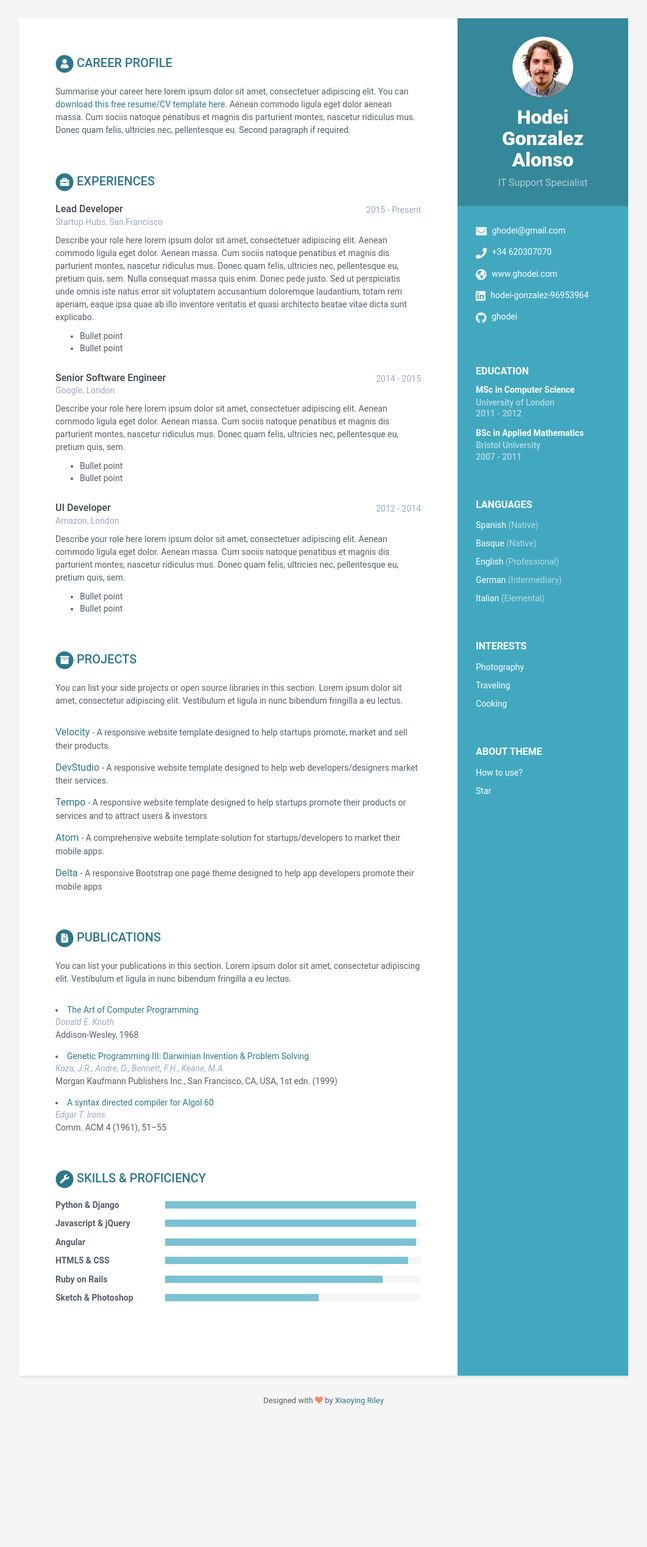
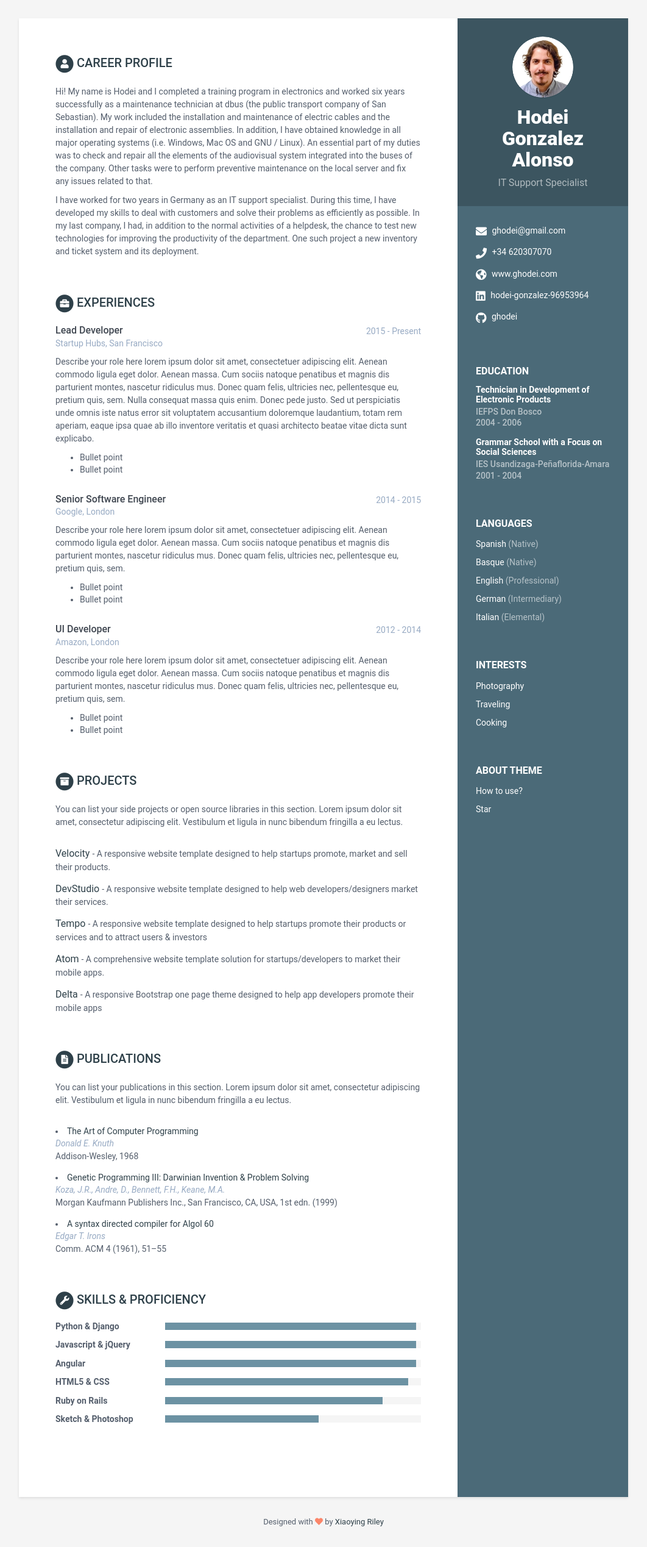
Before and after one commit to ghodei/cv-hodei, a Jekyll site: the page built from index.html, in a window 1280 px wide. Shown: the whole page at 61% size, without its empty margins (109-1171 px from the left). Built offline with Jekyll 4.4.1, drawn with Linux system fonts in a browser that asks for light colours; before the commit the page ends 2338 px from its top, so only the background shows below that.

Commit message:
updated information

```diff
--- a/_config.yml
+++ b/_config.yml
@@ -6,7 +6,7 @@ url: 'www.ghodei.com'
 baseurl: '/cv-hodei' #change it according to your repository name
 description: I'm Hodei and this is my resume
 # Style will be applied only after restarting the build or serve. Just choose one of the options.
-theme_skin: blue # blue turquoise green berry orange ceramic
+theme_skin: ceramic # blue turquoise green berry orange ceramic
 chrome_mobile_color: #use hex colors (ex:#1976d2) or leave empty if you don't want a color for chrome mobile searchbar
 
 # Tracker
--- a/_data/data.yml
+++ b/_data/data.yml
@@ -55,35 +55,26 @@ sidebar:
 career-profile:
     title: Career Profile
     summary: |
-      Summarise your career here lorem ipsum dolor sit amet, consectetuer
-      adipiscing elit. You can [download this free resume/CV template here]().
-      Aenean commodo ligula eget dolor aenean massa. Cum sociis natoque
-      penatibus et magnis dis parturient montes, nascetur ridiculus mus.
-      Donec quam felis, ultricies nec, pellentesque eu.
-      Second paragraph if required.
+      Hi! My name is Hodei and I completed a training program in electronics and worked six years successfully as a maintenance
+      technician at dbus (the public transport company of San Sebastian). My work included the installation and maintenance of
+      electric cables and the installation and repair of electronic assemblies. In addition, I have obtained knowledge in all
+      major operating systems (i.e. Windows, Mac OS and GNU / Linux).
+      An essential part of my duties was to check and repair all the elements of the audiovisual system integrated into the buses
+      of the company. Other tasks were to perform preventive maintenance on the local server and fix any issues related to that.
+
+      I have worked for two years in Germany as an IT support specialist. During this time, I have developed my skills to deal with
+      customers and solve their problems as efficiently as possible. In my last company, I had, in addition to the normal activities
+      of a helpdesk, the chance to test new technologies for improving the productivity of the department. One such project a new
+      inventory and ticket system and its deployment.
 education:
-    - degree: MSc in Computer Science
-      university: University of London
-      time: 2011 - 2012
-      details: |
-        Describe your study here lorem ipsum dolor sit amet, consectetuer
-        adipiscing elit. Aenean commodo ligula eget dolor. Aenean massa. Cum
-        sociis natoque penatibus et magnis dis parturient montes, nascetur
-        ridiculus mus. Donec quam felis, ultricies nec, pellentesque eu,
-        pretium quis, sem.
-          - Bullet point
-          - Bullet point
-    - degree: BSc in Applied Mathematics
-      university: Bristol University
-      time: 2007 - 2011
-      details: |
-        Describe your study here lorem ipsum dolor sit amet, consectetuer
-        adipiscing elit. Aenean commodo ligula eget dolor. Aenean massa. Cum
-        sociis natoque penatibus et magnis dis parturient montes, nascetur
-        ridiculus mus. Donec quam felis, ultricies nec, pellentesque eu,
-        pretium quis, sem.
-          - Bullet point
-          - Bullet point
+    - degree: Technician in Development of Electronic Products
+      university: IEFPS Don Bosco
+      time: 2004 - 2006
+
+    - degree: Grammar School with a Focus on Social Sciences
+      university: IES Usandizaga-Peñaﬂorida-Amara
+      time: 2001 - 2004
+
 experiences:
     - role: Lead Developer
       time: 2015 - Present
```
Also changed, not shown: 1 other file.
